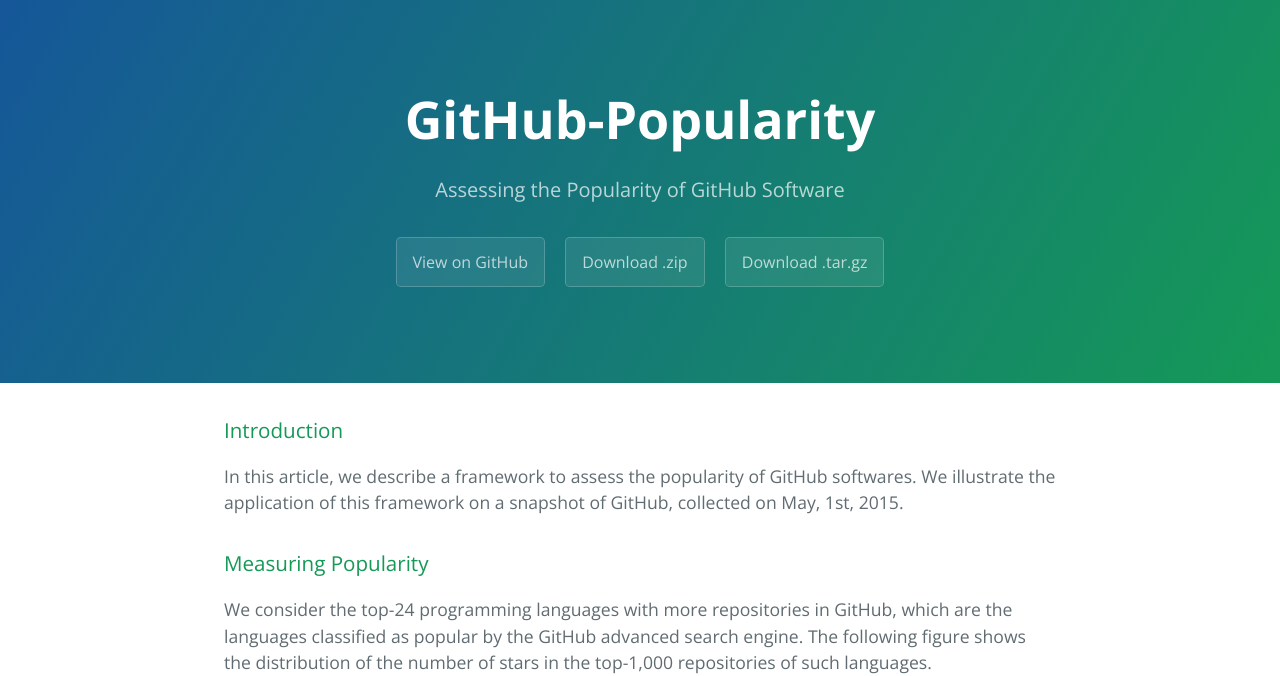
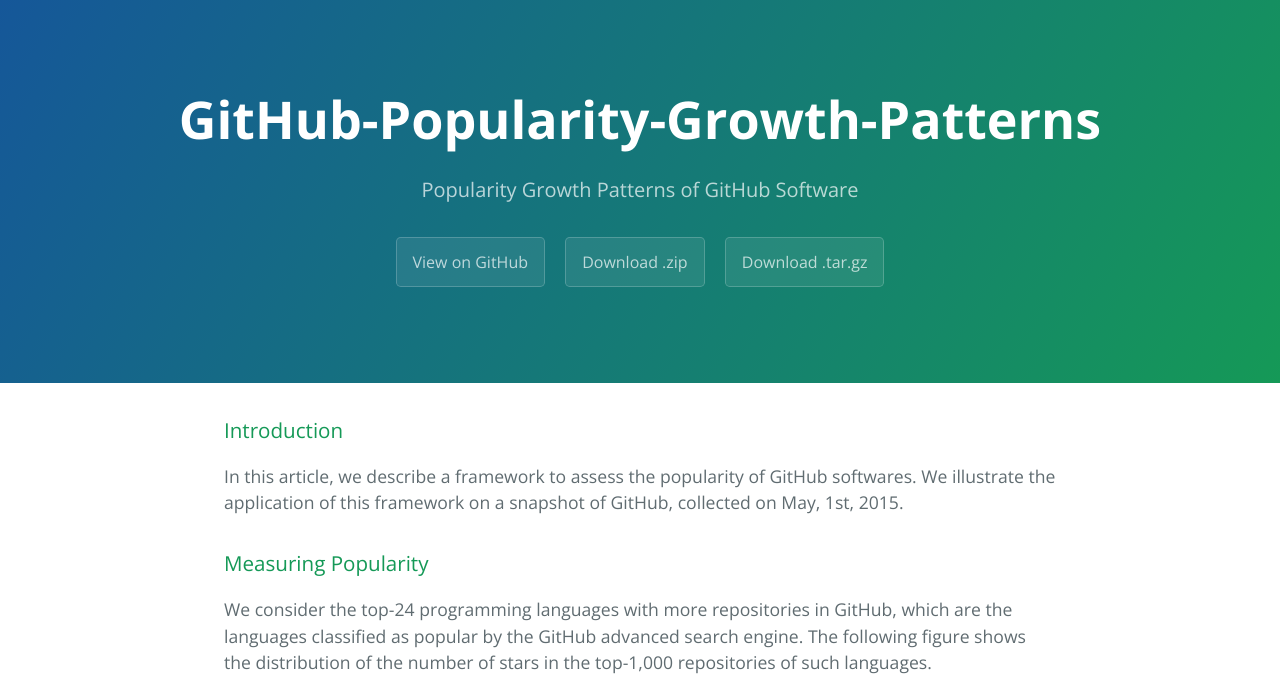
Before and after one commit to mtov/github-popularity-growth-patterns, a plain HTML site: page index.html in a window 1280 px wide. Shown: the top 676 px of the page. Drawn offline with nearby package versions, Linux system fonts and the light colour scheme.

Commit message:
Create gh-pages branch via GitHub

```diff
--- a/index.html
+++ b/index.html
@@ -2,7 +2,7 @@
 <html lang="en-us">
   <head>
     <meta charset="UTF-8">
-    <title>GitHub-Popularity by mtov</title>
+    <title>GitHub-Popularity-Growth-Patterns by mtov</title>
     <meta name="viewport" content="width=device-width, initial-scale=1">
     <link rel="stylesheet" type="text/css" href="stylesheets/normalize.css" media="screen">
     <link href='http://fonts.googleapis.com/css?family=Open+Sans:400,700' rel='stylesheet' type='text/css'>
@@ -11,11 +11,11 @@
   </head>
   <body>
     <section class="page-header">
-      <h1 class="project-name">GitHub-Popularity</h1>
-      <h2 class="project-tagline">Assessing the Popularity of GitHub Software</h2>
-      <a href="https://github.com/mtov/github-popularity" class="btn">View on GitHub</a>
-      <a href="https://github.com/mtov/github-popularity/zipball/master" class="btn">Download .zip</a>
-      <a href="https://github.com/mtov/github-popularity/tarball/master" class="btn">Download .tar.gz</a>
+      <h1 class="project-name">GitHub-Popularity-Growth-Patterns</h1>
+      <h2 class="project-tagline">Popularity Growth Patterns of GitHub Software</h2>
+      <a href="https://github.com/mtov/github-popularity-growth-patterns" class="btn">View on GitHub</a>
+      <a href="https://github.com/mtov/github-popularity-growth-patterns/zipball/master" class="btn">Download .zip</a>
+      <a href="https://github.com/mtov/github-popularity-growth-patterns/tarball/master" class="btn">Download .tar.gz</a>
     </section>
 
     <section class="main-content">
@@ -95,7 +95,7 @@ experienced a relevant decrease in their rank position, as represented by the fo
 <p>Hudson Borges, Marco Tulio Valente, Andre Hora, Jailton Coelho. On the Popularity of GitHub Applications: A Preliminary Note. <a href="http://arxiv.org/abs/1507.00604">arXiv:1507.00604</a></p>
 
       <footer class="site-footer">
-        <span class="site-footer-owner"><a href="https://github.com/mtov/github-popularity">GitHub-Popularity</a> is maintained by <a href="https://github.com/mtov">mtov</a>.</span>
+        <span class="site-footer-owner"><a href="https://github.com/mtov/github-popularity-growth-patterns">GitHub-Popularity-Growth-Patterns</a> is maintained by <a href="https://github.com/mtov">mtov</a>.</span>
 
         <span class="site-footer-credits">This page was generated by <a href="https://pages.github.com">GitHub Pages</a> using the <a href="https://github.com/jasonlong/cayman-theme">Cayman theme</a> by <a href="https://twitter.com/jasonlong">Jason Long</a>.</span>
       </footer>
```
Also changed, not shown: params.json (+1 -1 lines).
